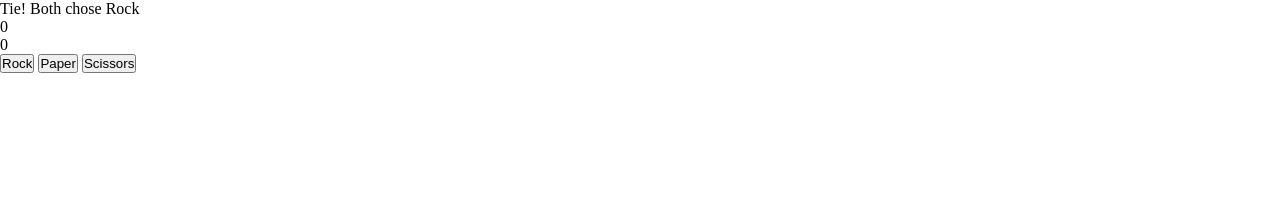
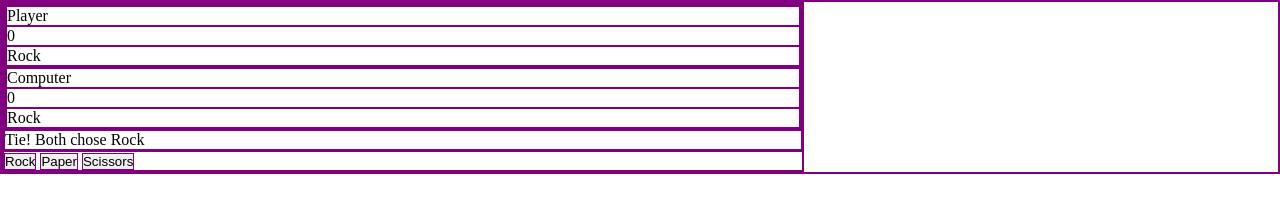
Before and after one commit to Vali644/rock-paper-scissors, a plain HTML site: page index.html in a window 1280 px wide. Both pictures are taken after a click on the button "Rock". Drawn offline with Linux system fonts and the light colour scheme.

Commit message:
Complete page structure

```diff
--- a/index.html
+++ b/index.html
@@ -10,9 +10,19 @@
 <body>
     <div id="container">
         <div id="top">
-            <div id="result"></div>
-            <div id="playerScore"></div>
-            <div id="computerScore"></div>
+            <div id="score-container">
+                <div id="player-container">
+                    <div id="player-name">Player</div>
+                    <div id="player-score">0</div>
+                    <div id="player-choice">Nada</div>
+                </div>
+                <div id="computer-container">
+                    <div id="computer-name">Computer</div>
+                    <div id="computer-score">0</div>
+                    <div id="computer-choice">Nada</div>
+                </div>
+            </div>
+            <div id="result">Choose Something</div>
         </div>
         <div id="bottom">
             <button id="rock">Rock</button>
--- a/script.js
+++ b/script.js
@@ -1,8 +1,8 @@
 
 
-document.querySelector("#rock").addEventListener("click", ()=>{play("rock", getComputerChoice())});
-document.querySelector("#paper").addEventListener("click", ()=>{play("paper", getComputerChoice())});
-document.querySelector("#scissors").addEventListener("click", ()=>{play("scissors", getComputerChoice())});
+document.querySelector("#rock").addEventListener("click", ()=>{play("Rock", getComputerChoice())});
+document.querySelector("#paper").addEventListener("click", ()=>{play("Paper", getComputerChoice())});
+document.querySelector("#scissors").addEventListener("click", ()=>{play("Scissors", getComputerChoice())});
 
 function getComputerChoice () {
     randomN = Math.floor(Math.random() * 3);
@@ -24,9 +24,13 @@ function play (playerSelection, computerSelection) {
     if (playerScore == 5 || computerScore == 5) {
         computerScore = 0;
         playerScore = 0;
-        document.querySelector("#playerScore").innerText = playerScore;
-        document.querySelector("#computerScore").innerText = computerScore;
+        document.querySelector("#player-score").innerText = playerScore;
+        document.querySelector("#computer-score").innerText = computerScore;
     }
+
+    document.querySelector('#player-choice').innerText = playerSelection;
+    document.querySelector('#computer-choice').innerText = computerSelection;
+
     playerSelection = playerSelection.toLowerCase();
     if (playerSelection == "rock") {
         switch (computerSelection) {
@@ -72,8 +76,8 @@ function play (playerSelection, computerSelection) {
         }
     }
     // left to implement a 5 point score cap
-    document.querySelector("#playerScore").innerText = playerScore;
-    document.querySelector("#computerScore").innerText = computerScore;
+    document.querySelector("#player-score").innerText = playerScore;
+    document.querySelector("#computer-score").innerText = computerScore;
     if (playerScore == 5) {
         document.getElementById("result").innerText = "You won the match!! 😀";
     } else if (computerScore == 5) {
@@ -81,14 +85,8 @@ function play (playerSelection, computerSelection) {
     }
 }
 
-function game () {
-
-}
-
 function validateInput (input) {
     if (input == 'rock' || input == 'paper' || input == 'scissors') {
         return true;
     } else { return false; }
 }
-
-game();
--- a/style.css
+++ b/style.css
@@ -1,4 +1,11 @@
 * {
     margin: 0;
     padding: 0;
+    border: solid 1px purple;
 }
+
+#container {
+    display: flex;
+    flex-direction: column;
+    width: 800px;
+}
```
